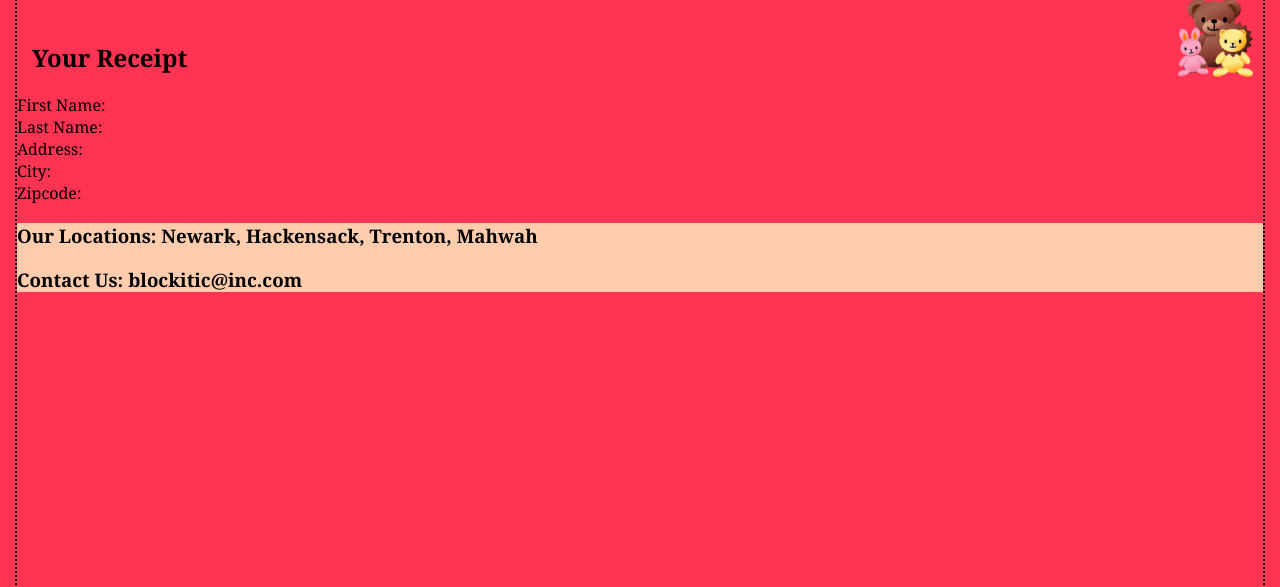
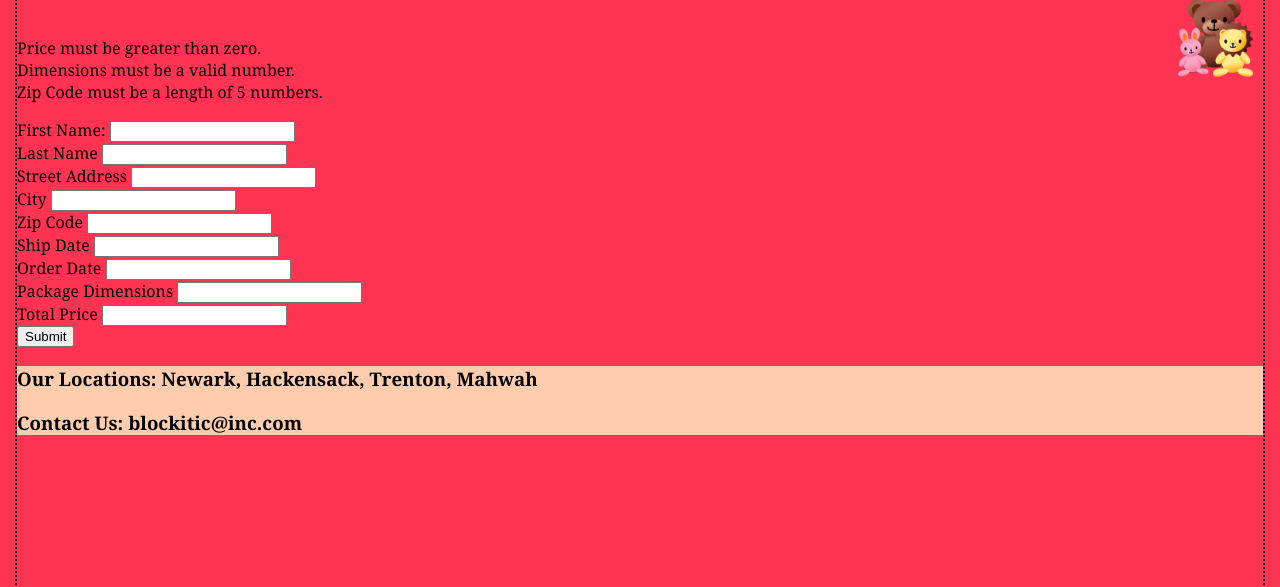
Before and after one commit to jnsnjit/IT202-jns-WebProject, a PHP site: page /shipping_result.php in a window 1280 px wide. Shown: the part 132-719 px from the top of the page. Run offline with PHP 8.4, Linux system fonts and the light colour scheme.

Commit message:
phase1 done
code for phase 1 is now complete, working validation for the price, dimensions, and zipcode
receipt is correct now

```diff
--- a/shipping.php
+++ b/shipping.php
@@ -5,6 +5,10 @@
   if( !isset($address)) { $address = ''; }
   if( !isset($city)) { $city = ''; }
   if( !isset($zipcode)) { $zipcode = ''; }
+  if( !isset($shipdate)) { $shipdate = ''; }
+  if( !isset($orderdate)) { $orderdate = ''; }
+  if( !isset($dimensions)) { $dimensions = ''; }
+  if( !isset($price)) { $price = ''; }
 ?>
 
 <html>
@@ -14,22 +18,41 @@
     </header>
     <body>
         <?php include("header.php"); ?>
+        <?php
+      if( !empty($error_message) ) {
+        echo "<p>";
+        echo $error_message;
+        echo "</p>";
+      }
+    ?>
         <!-- form for shipping request -->
         <form action="shipping_result.php" method="post">
             <label>First Name: </label>
-            <input type="text"name="first_name" value="<?php echo htmlspecialchars($first_name); ?>"/>
+            <input type="text" name="first_name" value="<?php echo htmlspecialchars($first_name); ?>"/>
             <br>
             <label>Last Name</label>
-            <input type="text"name="last_name" value="<?php echo htmlspecialchars($last_name); ?>"/>
+            <input type="text" name="last_name" value="<?php echo htmlspecialchars($last_name); ?>"/>
             <br>
             <label>Street Address</label>
-            <input type="text"name="address" value="<?php echo htmlspecialchars($address); ?>" />
+            <input type="text" name="address" value="<?php echo htmlspecialchars($address); ?>" />
             <br>
             <label>City</label>
-            <input type="text"name="city" value="<?php echo htmlspecialchars($city); ?>"/>
+            <input type="text" name="city" value="<?php echo htmlspecialchars($city); ?>"/>
             <br>
             <label>Zip Code</label>
-            <input type="number"name="zipcode" value="<?php echo htmlspecialchars($zipcode); ?>" />
+            <input type="text" name="zipcode" value="<?php echo htmlspecialchars($zipcode); ?>" />
+            <br>
+            <label>Ship Date</label>
+            <input type="text" name="shipdate" value="<?php echo htmlspecialchars($shipdate); ?>" />
+            <br>
+            <label>Order Date</label>
+            <input type="text" name="orderdate" value="<?php echo htmlspecialchars($orderdate); ?>" />
+            <br>
+            <label>Package Dimensions</label>
+            <input type="text" name="dimensions" value="<?php echo htmlspecialchars($dimensions); ?>" />
+            <br>
+            <label>Total Price</label>
+            <input type="text" name="price" value="<?php echo htmlspecialchars($price); ?>" />
             <br>
             <!-- submit button -->
             <input type="submit" class="button" />
--- a/shipping_result.php
+++ b/shipping_result.php
@@ -4,7 +4,44 @@
     $last_name = filter_input(INPUT_POST, 'last_name', FILTER_DEFAULT);
     $city = filter_input(INPUT_POST, 'city', FILTER_DEFAULT);
     $address = filter_input(INPUT_POST, 'address', FILTER_DEFAULT);
-    $zipcode = filter_input(INPUT_POST, 'zipcode', FILTER_DEFAULT);
+    $zipcode = filter_input(INPUT_POST, 'zipcode', FILTER_VALIDATE_INT);
+    $shipdate = filter_input(INPUT_POST, 'shipdate', FILTER_DEFAULT);
+    $orderdate = filter_input(INPUT_POST, 'orderdate', FILTER_DEFAULT);
+    $dimensions = filter_input(INPUT_POST, 'dimensions', FILTER_VALIDATE_INT);
+    $price = filter_input(INPUT_POST, 'price', FILTER_VALIDATE_FLOAT);
+
+    $error_message = '';
+    // validate investment
+  if ($price === FALSE) {
+    $error_message .= 'Price must be a valid number.<br>';
+  } else if ( $price > 1000 ){
+    $error_message .= 'Price must be a less then 1000$.<br>';
+  } else if ($price <= 0){
+    $error_message .= 'Price must be greater than zero.<br>';
+  }
+
+  if ($dimensions === FALSE) {
+    $error_message .= 'Dimensions must be a valid number.<br>';
+  } else if ( $dimensions <= 0 ){
+    $error_message .= 'Dimensions must be a valid number.<br>';
+  } else if ( $dimensions > 36){
+    $error_message .= 'Dimensions must be less then 36 inches';
+  }
+
+  if ($zipcode === FALSE) {
+    $error_message .= 'Zip Code must be a valid number.<br>';
+  } else if ( strlen((string)$zipcode) !== 5 ){
+    $error_message .= 'Zip Code must be a length of 5 numbers.<br>';
+  }
+
+  if($error_message != '') {
+    include('shipping.php');
+    exit();
+  }
+
+
+  // apply formatting
+  $price = '$' . number_format($price, 2);
 ?>
 <html>
     <header>
@@ -21,7 +58,10 @@
         <label>Last Name:</label>
         <span><?php echo $last_name; ?></span>
         <br>
-        <label>Address:</label>
+        <label>From Address:</label>
+        <span>Newark, NJ, 156 Warren Street</span>
+        <br>
+        <label>To Address:</label>
         <span><?php echo $address; ?></span>
         <br>
         <label>City:</label>
@@ -29,6 +69,29 @@
         <br>
         <label>Zipcode:</label>
         <span><?php echo $zipcode; ?></span>
+        <br>
+        <label>Shipped by:</label>
+        <span>UPS</span>
+        <br>
+        <label>Shipping Class:</label>
+        <span>Priority Mail</span>
+        <br>
+        <label>Shipping Number:</label>
+        <span>196264982819</span>
+        <br>
+        <label>Ship Date:</label>
+        <span><?php echo $shipdate; ?></span>
+        <br>
+        <label>Order Date:</label>
+        <span><?php echo $orderdate; ?></span>
+        <br>
+        <label>Package Dimensions:</label>
+        <span><?php echo $dimensions; ?></span>
+        <br>
+        <label>Total Price:</label>
+        <span><?php echo $price; ?></span>
+        <br>
+        <img src="barcode.png" alt= "bad image" width="75"/>
         <?php include("footer.php"); ?>
     </body>
 </html>
```
Also changed, not shown: barcode.png (added).
